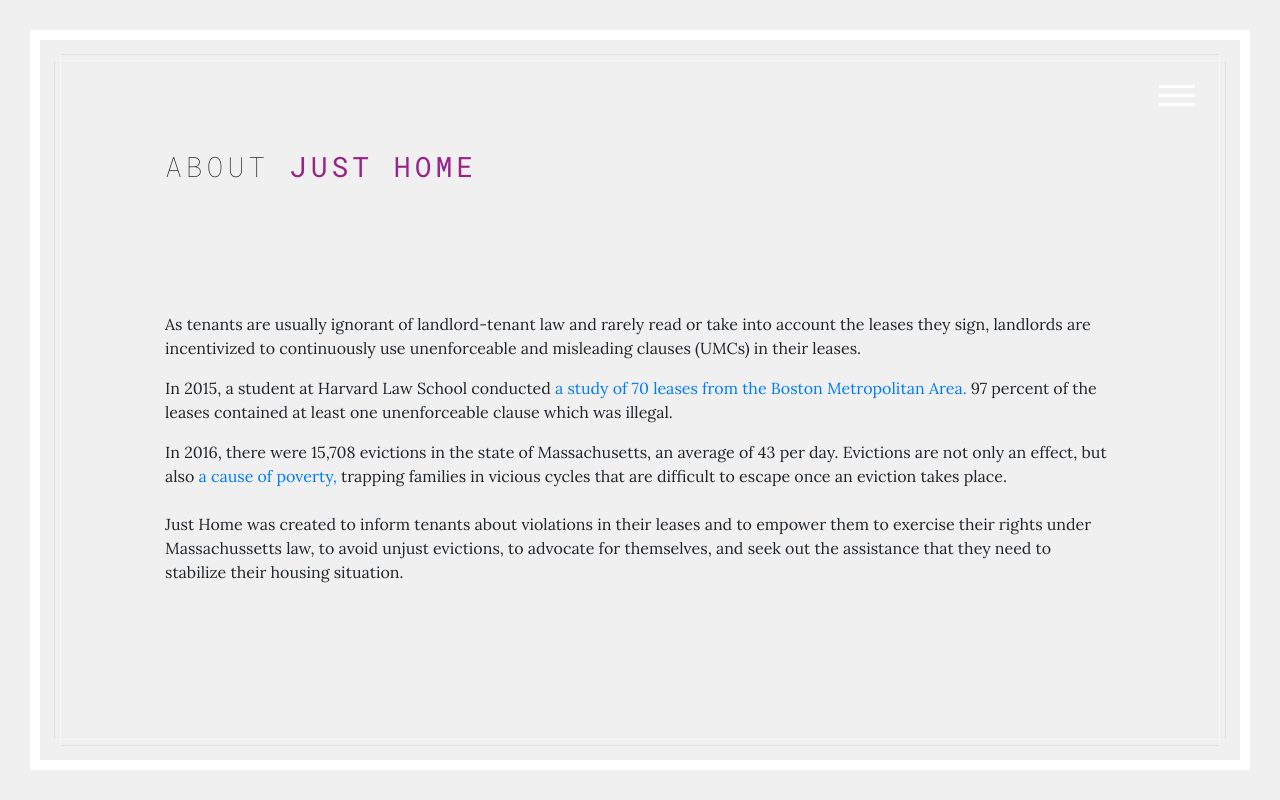
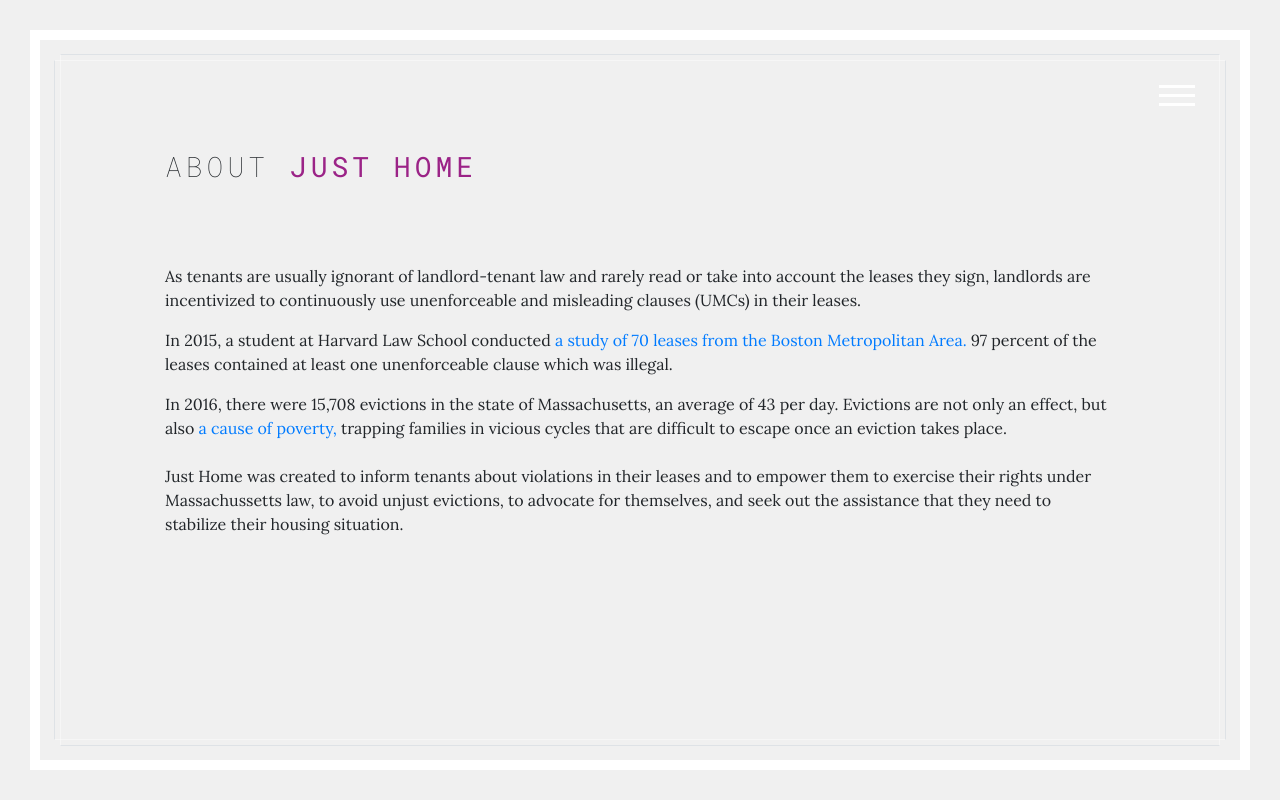
Before and after one commit to addiemorang/Just-Home, a Django app: page /home/ in a window 1280 px wide. Run offline with Django 3.2, Linux system fonts and the light colour scheme; some libraries are stand-ins or nearby versions.

Commit message:
delete unecessary coding

```diff
--- a/Just-Home/JHappl/templates/base.html
+++ b/Just-Home/JHappl/templates/base.html
@@ -80,27 +80,6 @@
               Upload Your Lease
             </a>
           </li>
-
-          <li>
-            <a href='#learn' class='section-toggle' data-section='learn'>
-              Learn About Your Rights
-            </a>
-          </li>
-
-          <li>
-            <a href='#resources' class='section-toggle' data-section='resources'>
-              Housing Resources
-            </a>
-          </li>
-
-
-          <li>
-            <a href='#contact' class='section-toggle' data-section='contact'>
-              About
-            </a>
-          </li>
-
-
         </ul>
       </div>
     </div>
--- a/Just-Home/JHappl/templates/home.html
+++ b/Just-Home/JHappl/templates/home.html
@@ -6,10 +6,9 @@
 
         <div class='container-fluid'>
 
-            <div class='section-header' margin-bottom='30px'>
+            <div class='section-header'>
               <h2>About <strong class='color'>Just Home</strong></h2>
             </div>
-            <br></br>
             <p>
               As tenants are usually ignorant of landlord-tenant law and rarely read or take into account the leases they sign,
               landlords are incentivized to continuously use unenforceable and misleading clauses (UMCs) in their leases.
--- a/Just-Home/JHappl/templates/upload.html
+++ b/Just-Home/JHappl/templates/upload.html
@@ -10,9 +10,4 @@
     <button type="submit">Upload</button>
 </form>
 
-<!-- {% if uploaded_file_url %}
-<p>File uploaded at: <a href="{{ uploaded_file_url }}">{{ uploaded_file_url }}</a></p>
-{% endif %} -->
-
-
 {% endblock %}
```
